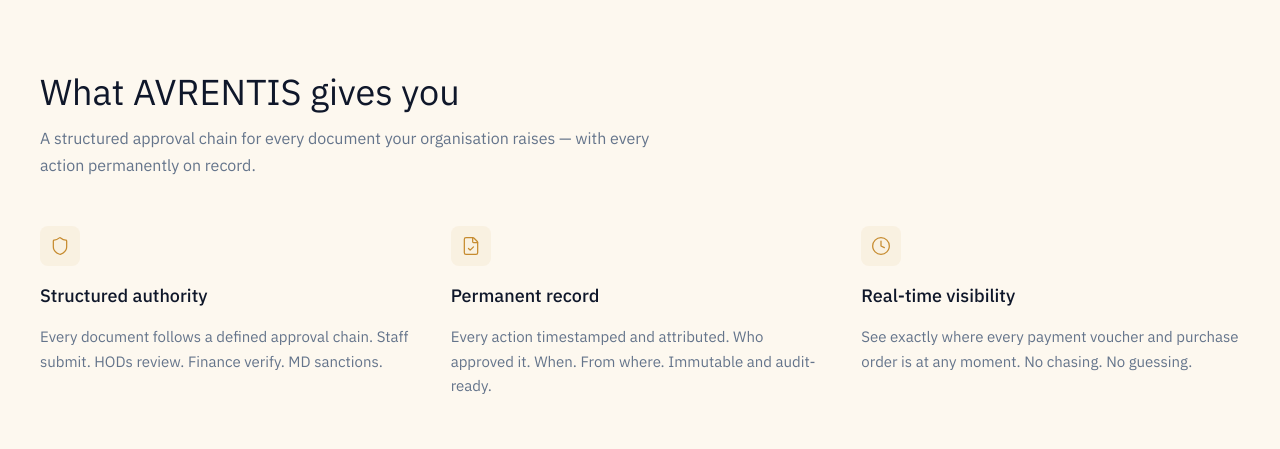
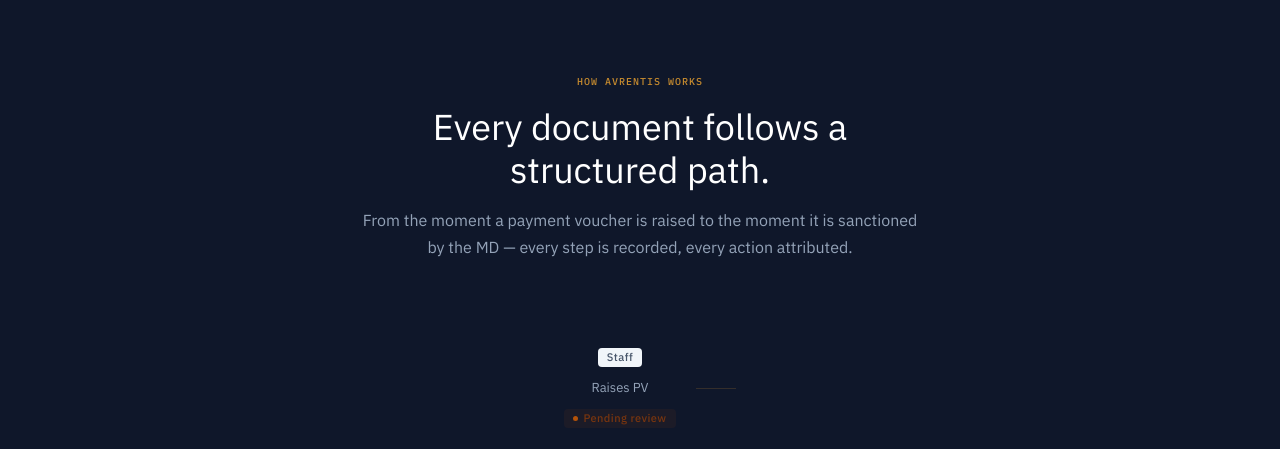
Before and after one commit to avrentishq/avrentis-site, a Next.js app: page / in a window 1280 px wide. Shown: the part 2038-2487 px from the top of the page. Built offline with nearby package versions, Linux system fonts and the light colour scheme.

Commit message:
V2: Add reusable solution-row component, remove old solution section

```diff
--- /dev/null
+++ b/src/components/sections/solution-row.tsx
@@ -0,0 +1,144 @@
+"use client";
+
+import { motion } from "framer-motion";
+import { Button } from "@/components/ui/button";
+import { fadeUp, stagger } from "@/lib/animations";
+
+interface SolutionRowProps {
+  label: string;
+  headline: string;
+  body: string;
+  features: string[];
+  bg: string;
+  reversed?: boolean;
+}
+
+export function SolutionRow({
+  label,
+  headline,
+  body,
+  features,
+  bg,
+  reversed = false,
+}: SolutionRowProps) {
+  return (
+    <section style={{ backgroundColor: bg, padding: "100px 24px" }}>
+      <div
+        style={{
+          maxWidth: "1200px",
+          margin: "0 auto",
+          display: "grid",
+          gridTemplateColumns: "1fr",
+          gap: "64px",
+          alignItems: "center",
+        }}
+        className="lg:grid-cols-2"
+      >
+        {/* Copy */}
+        <div
+          style={{
+            display: "flex",
+            flexDirection: "column",
+            gap: "20px",
+            order: reversed ? 2 : 1,
+          }}
+          className={reversed ? "lg:order-2" : "lg:order-1"}
+        >
+          <motion.span
+            {...fadeUp}
+            style={{
+              fontFamily: "'IBM Plex Mono', monospace",
+              fontWeight: 500,
+              fontSize: "10px",
+              letterSpacing: "0.1em",
+              textTransform: "uppercase" as const,
+              color: "#C68B2F",
+            }}
+          >
+            {label}
+          </motion.span>
+
+          <motion.h2
+            {...stagger(1)}
+            style={{
+              fontFamily: "'IBM Plex Sans', system-ui, sans-serif",
+              fontWeight: 400,
+              fontSize: "32px",
+              color: "#0f172a",
+              lineHeight: 1.2,
+              margin: 0,
+            }}
+          >
+            {headline}
+          </motion.h2>
+
+          <motion.p
+            {...stagger(2)}
+            style={{
+              fontFamily: "'IBM Plex Sans', system-ui, sans-serif",
+              fontWeight: 400,
+              fontSize: "15px",
+              color: "#475569",
+              lineHeight: 1.7,
+              margin: 0,
+            }}
+          >
+            {body}
+          </motion.p>
+
+          <div style={{ display: "flex", flexDirection: "column", gap: "12px", marginTop: "8px" }}>
+            {features.map((feature, i) => (
+              <motion.div
+                key={feature}
+                {...stagger(i + 3)}
+                style={{
+                  borderLeft: "3px solid #C68B2F",
+                  paddingLeft: "12px",
+                  fontFamily: "'IBM Plex Sans', system-ui, sans-serif",
+                  fontWeight: 400,
+                  fontSize: "14px",
+                  color: "#475569",
+                }}
+              >
+                {feature}
+              </motion.div>
+            ))}
+          </div>
+
+          <motion.div {...stagger(6)}>
+            <Button variant="ghost">
+              See how it works &rarr;
+            </Button>
+          </motion.div>
+        </div>
+
+        {/* Screenshot placeholder */}
+        <motion.div
+          {...fadeUp}
+          style={{
+            backgroundColor: "#ffffff",
+            borderRadius: "8px",
+            border: "0.5px solid #e2e8f0",
+            aspectRatio: "16/10",
+            display: "flex",
+            alignItems: "center",
+            justifyContent: "center",
+            order: reversed ? 1 : 2,
+          }}
+          className={reversed ? "lg:order-1" : "lg:order-2"}
+        >
+          <span
+            style={{
+              fontFamily: "'IBM Plex Sans', system-ui, sans-serif",
+              fontWeight: 400,
+              fontSize: "14px",
+              color: "#94a3b8",
+            }}
+          >
+            Product screenshot
+          </span>
+        </motion.div>
+      </div>
+    </section>
+  );
+}
--- a/src/components/sections/solution.tsx
+++ /dev/null
@@ -1,133 +0,0 @@
-"use client";
-
-import { motion } from "framer-motion";
-import { Shield, FileCheck, Clock } from "lucide-react";
-import { fadeUp, stagger } from "@/lib/animations";
-
-const BENEFITS = [
-  {
-    icon: Shield,
-    title: "Structured authority",
-    description:
-      "Every document follows a defined approval chain. Staff submit. HODs review. Finance verify. MD sanctions.",
-  },
-  {
-    icon: FileCheck,
-    title: "Permanent record",
-    description:
-      "Every action timestamped and attributed. Who approved it. When. From where. Immutable and audit-ready.",
-  },
-  {
-    icon: Clock,
-    title: "Real-time visibility",
-    description:
-      "See exactly where every payment voucher and purchase order is at any moment. No chasing. No guessing.",
-  },
-];
-
-export function Solution() {
-  return (
-    <section style={{ backgroundColor: "#FDF8EF", padding: "96px 24px" }}>
-      <div
-        style={{
-          maxWidth: "1200px",
-          margin: "0 auto",
-          display: "flex",
-          flexDirection: "column",
-          gap: "48px",
-        }}
-      >
-        <div style={{ maxWidth: "640px" }}>
-          <motion.h2
-            {...fadeUp}
-            style={{
-              fontFamily: "'IBM Plex Sans', system-ui, sans-serif",
-              fontWeight: 400,
-              fontSize: "36px",
-              color: "#0f172a",
-              lineHeight: 1.2,
-              margin: "0 0 12px",
-            }}
-          >
-            What AVRENTIS gives you
-          </motion.h2>
-          <motion.p
-            {...stagger(1)}
-            style={{
-              fontFamily: "'IBM Plex Sans', system-ui, sans-serif",
-              fontWeight: 400,
-              fontSize: "16px",
-              color: "#64748b",
-              lineHeight: 1.65,
-              margin: 0,
-            }}
-          >
-            A structured approval chain for every document your organisation
-            raises — with every action permanently on record.
-          </motion.p>
-        </div>
-
-        <div
-          style={{
-            display: "grid",
-            gridTemplateColumns: "repeat(auto-fit, minmax(280px, 1fr))",
-            gap: "32px",
-          }}
-        >
-          {BENEFITS.map((benefit, i) => (
-            <motion.div
-              key={benefit.title}
-              {...stagger(i + 2)}
-              style={{
-                display: "flex",
-                flexDirection: "column",
-                gap: "16px",
-              }}
-            >
-              <div
-                style={{
-                  width: "40px",
-                  height: "40px",
-                  borderRadius: "8px",
-                  backgroundColor: "rgba(198, 139, 47, 0.07)",
-                  display: "flex",
-                  alignItems: "center",
-                  justifyContent: "center",
-                }}
-              >
-                <benefit.icon
-                  size={20}
-                  color="#C68B2F"
-                  strokeWidth={1.5}
-                />
-              </div>
-              <h3
-                style={{
-                  fontFamily: "'IBM Plex Sans', system-ui, sans-serif",
-                  fontWeight: 500,
-                  fontSize: "18px",
-                  color: "#0f172a",
-                  margin: 0,
-                }}
-              >
-                {benefit.title}
-              </h3>
-              <p
-                style={{
-                  fontFamily: "'IBM Plex Sans', system-ui, sans-serif",
-                  fontWeight: 400,
-                  fontSize: "15px",
-                  color: "#64748b",
-                  lineHeight: 1.65,
-                  margin: 0,
-                }}
-              >
-                {benefit.description}
-              </p>
-            </motion.div>
-          ))}
-        </div>
-      </div>
-    </section>
-  );
-}
```
